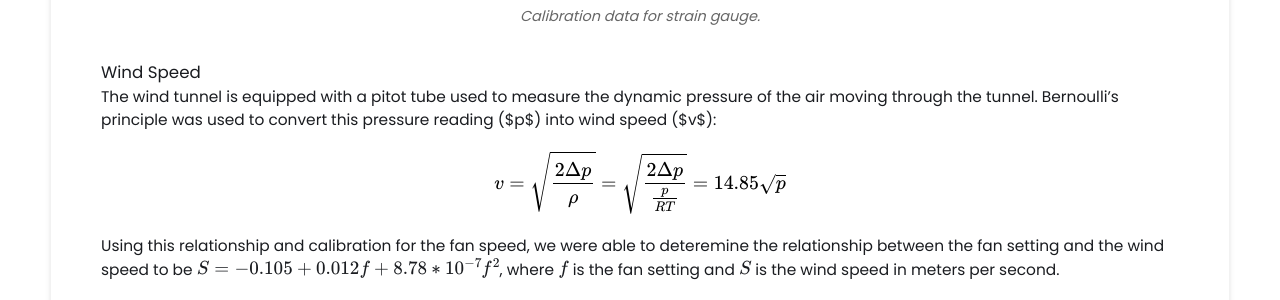
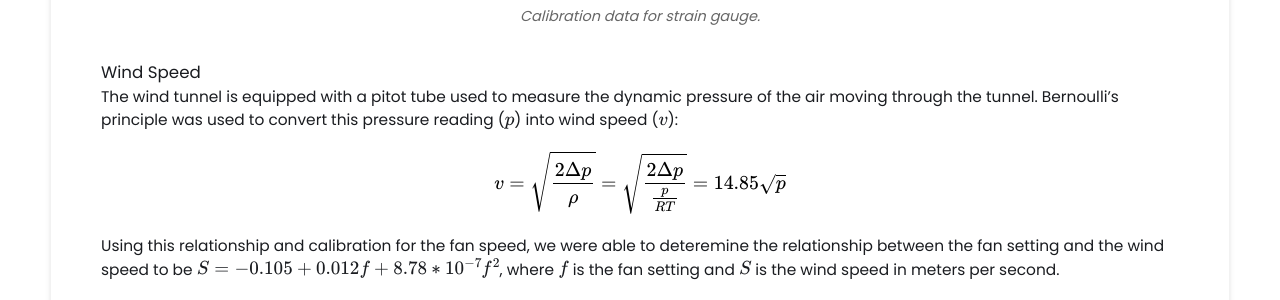
Before and after one commit to dannnyb0y/portfolio, a Jekyll site: the page built from _projects/103-turbine/index.md, in a window 1280 px wide and 900 px high, scrolled down 2094 px. Shown: the part 174-474 px from the top of the window. Built offline with Jekyll 4.4.1, drawn with Linux system fonts in a browser that asks for light colours; formulas are drawn with MathJax 3.

Commit message:
small fix

```diff
--- a/_projects/103-turbine/index.md
+++ b/_projects/103-turbine/index.md
@@ -39,7 +39,7 @@ After aggregating our data, it was found that the relationship between the outpu
 {% include image-gallery.html images="strain-calibration.png" height="400" caption="Calibration data for strain gauge." %}
 
 ### Wind Speed
-The wind tunnel is equipped with a pitot tube used to measure the dynamic pressure of the air moving through the tunnel. Bernoulli's principle was used to convert this pressure reading ($p$) into wind speed ($v$):
+The wind tunnel is equipped with a pitot tube used to measure the dynamic pressure of the air moving through the tunnel. Bernoulli's principle was used to convert this pressure reading ($$p$$) into wind speed ($$v$$):
 
 $$v = \sqrt{\frac{2\Delta p}{\rho}} = \sqrt{\frac{2 \Delta p}{\frac{p}{RT}}} = 14.85\sqrt{p}$$
 
```
